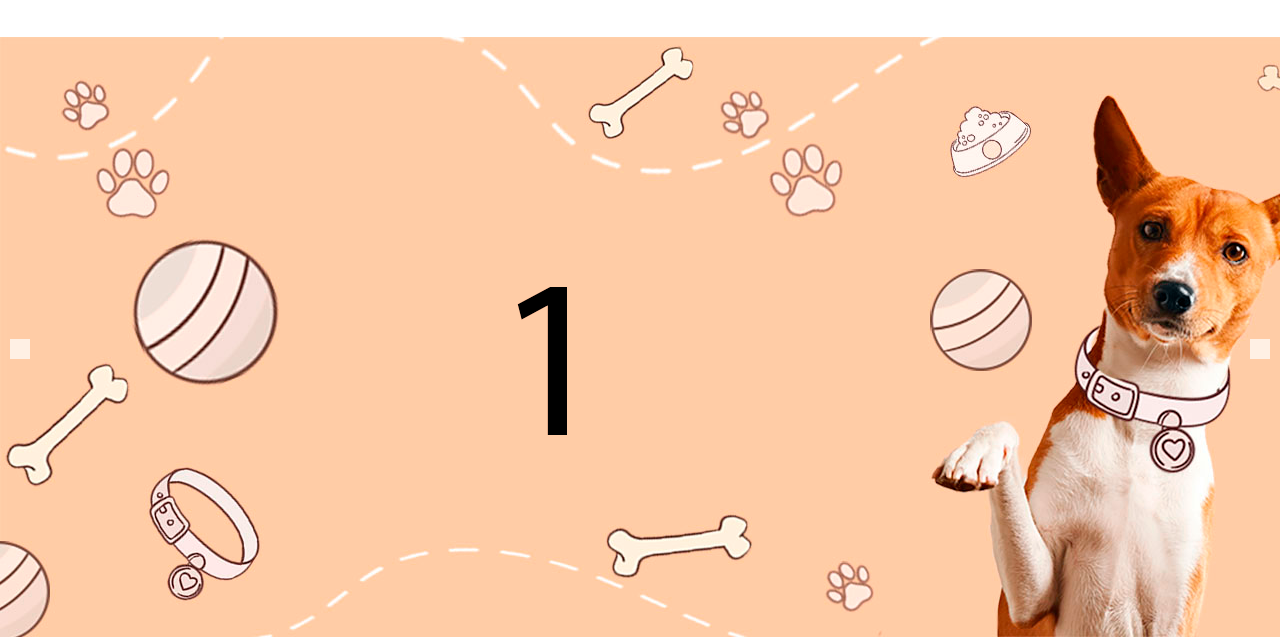
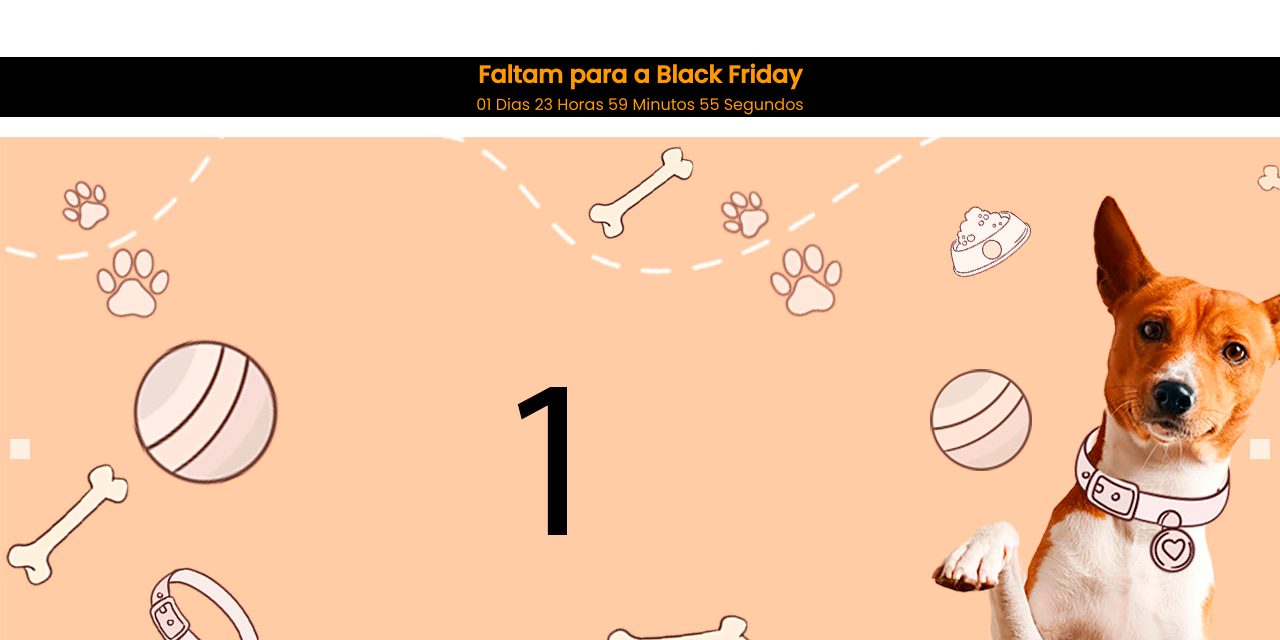
Before and after one commit to Galopensador/Carrossel-Pet-AuAu, a plain HTML site: page index.html in a window 1280 px wide. Shown: the part 102-742 px from the top of the page. Drawn offline with nearby package versions, Linux system fonts and the light colour scheme.

Commit message:
Adicionando o timer

```diff
--- a/index.html
+++ b/index.html
@@ -63,15 +63,16 @@
 
 	</header>
 
-	<!-- Imagem slider parada
-	<main id="introducao">
-		<div class="container">
-			<div class="introducao-texto fonte-c cor-branco font-52 sombra">
-				<h1>TUDO PARA SEU PET</h1>
-
-			</div>
+	<!-- Contador regressivo -->
+	 <div id="countdown" class="countdown">
+		<h2>Faltam para a Black Friday</h2>
+		<div>
+			<span id="days">00</span> Dias
+			<span id="hours">00</span> Horas
+			<span id="minutes">00</span> Minutos
+			<span id="seconds">00</span> Segundos
 		</div>
-	</main> -->
+	 </div>
 
 <!-- Carrossel de banner -->
 	<section id="banner-carrossel">
--- a/script.js
+++ b/script.js
@@ -8,7 +8,7 @@ function moveCarousel(direction) {
 
     // Se o índice for < 0, volta o banner o último banner
     if (currentIndex < 0) {
-        currentIndex = banners.length -1;
+        currentIndex = banners.length - 1;
     }
 
 
@@ -19,6 +19,7 @@ function moveCarousel(direction) {
 
     updateCarousel(); // Atualiza o carousel para exibir o banner primeiro banner
 }
+// A variavel currentIndex rastreia o banner atualmente visivel. Afunção moveCarousel(direction) atualiza o índice com base na direção escolhida (1 para o próximo banner, -1 para o banner anterior). Se o índice ficar fora dos limites (menor que 0 ou maior que o número total de banners), ele é ajustado para exibir o último ou o primeiro banner, respectivamente. A função updateCarousel() é chamada para aplicar a transformação CSS e mover o carrossel para a posição correta.
 
 // Atualiza o carousel para exibir o banner atual
 function updateCarousel() {
@@ -26,5 +27,41 @@ function updateCarousel() {
 
     // Seleciona o contêiner do carrossel
     const offset = currentIndex * 100; // Calcula o deslocamento com base no índice atual
-carrossel.style.transform = `translateX(-${offset}%)`; // Aplica a transformação para mover o carrossel no eixo X
+    carrossel.style.transform = `translateX(-${offset}%)`; // Aplica a transformação para mover o carrossel no eixo X
+    //A função updateCarousel() atualiza a posição do carrossel com base no índice atual. Ela calcula o deslocamento necessário multiplicando o índice atual por 100 (para converter em porcentagem) e aplica essa transformação ao contêiner do carrossel usando a propriedade CSS transform. Isso move o carrossel para a esquerda ou direita, dependendo do índice atual.
 }
+
+// Define a data e hora da Black Friday
+const blackFriday = new Date();// Cria um novo objeto de data com a data e hora atuais
+
+//blackFriday: esta constante assume  que esta variavel é um objeto do tipo Date, representa data e hora específicada.
+
+blackFriday.setDate(blackFriday.getDate() + 2); // Adiciona 2 dias à data atual
+
+//Função que atualiza o contador da Black Friday
+function updateCountdown() {
+    const now = new Date(); // obtem a data e hora atuais
+    const timeRemaining = blackFriday - now; // Calcula o tempo restante até a Black Friday
+
+    //
+    const days = Math.floor(timeRemaining / (1000 * 60 * 60 * 24)); // Calcula o número de dias restantes
+    const hours = Math.floor((timeRemaining % (1000 * 60 * 60 * 24)) / (1000 * 60 * 60)); // Calcula o número de horas restantes
+    const minutes = Math.floor((timeRemaining % (1000 * 60 * 60)) / (1000 * 60)); // Calcula o número de minutos restantes
+    const seconds = Math.floor((timeRemaining % (1000 * 60)) / 1000); // Calcula o número de segundos restantes
+
+    document.getElementById("days").textContent = days.toString().padStart(2, '0'); // Atualiza o elemento HTML com o número de dias restantes
+    document.getElementById("hours").textContent = hours.toString().padStart(2, '0'); // Atualiza o elemento HTML com o número de horas restantes
+    document.getElementById("minutes").textContent = minutes.toString().padStart(2, '0'); // Atualiza o elemento HTML com o número de minutos restantes
+    document.getElementById("seconds").textContent = seconds.toString().padStart(2, '0'); // Atualiza o elemento HTML com o número de segundos restantes
+
+    if (timeRemaining <= 0) { // Se o tempo restante for menor ou igual a zero
+        clearInterval(countdownInterval); // Limpa o intervalo do contador
+        document.getElementById("timer").textContent = "A Black Friday começou!"; // Atualiza o texto do temporizador
+    }
+}
+
+// Atualiza o contador a cada segundo
+const countdownInterval = setInterval(updateCountdown, 1000); // Chama a função updateCountdown a cada segundo
+
+//Chama a função uma vez para inicializar o contador imediatamente
+updateCountdown(); // Chama a função updateCountdown para inicializar o contador imediatamente
```
